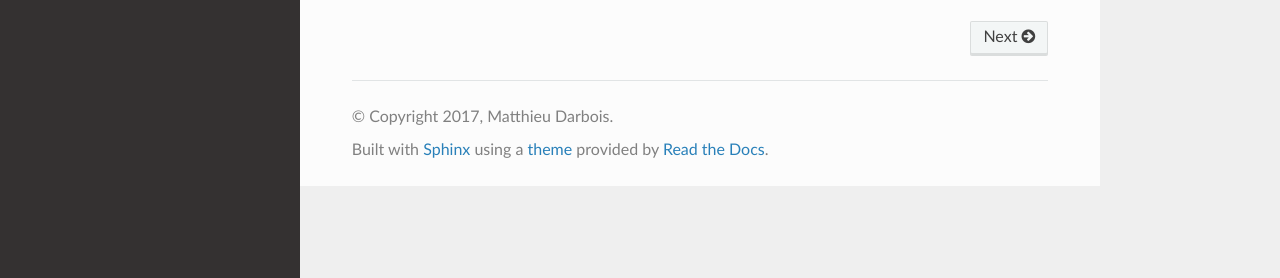
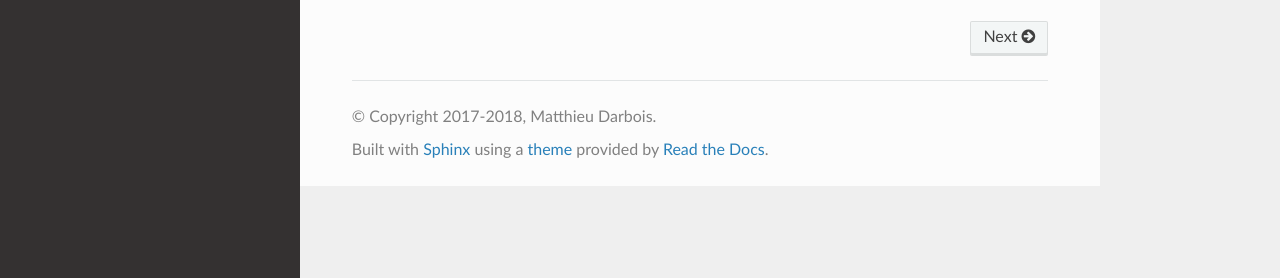
Before and after one commit to mayeut/pybase64, a Sphinx documentation site: the page built from docs/index.rst, in a window 1280 px wide. Shown: the part 619-897 px from the top of the page. Built offline with Sphinx 7.4.7 and the Read the Docs theme 2.0.0, drawn with Linux system fonts in a browser that asks for light colours; part of the change alters nothing that is shown.

```diff
--- a/docs/conf.py
+++ b/docs/conf.py
@@ -56,8 +56,7 @@ master_doc = 'index'
 # General information about the project.
 project = 'pybase64'
 author = 'Matthieu Darbois'
-copyright = '2017, Matthieu Darbois'
-#copyright = '2017-{}, Matthieu Darbois'.format(datetime.date.today().year)
+copyright = '2017-{}, Matthieu Darbois'.format(datetime.date.today().year)
 
 # The version info for the project you're documenting, acts as replacement for
 # |version| and |release|, also used in various other places throughout the
```
Also changed, not shown: 1 other file.
